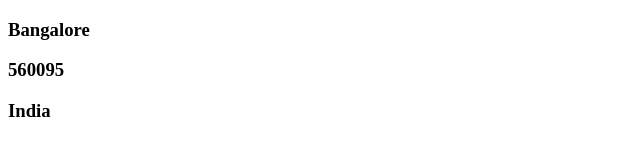
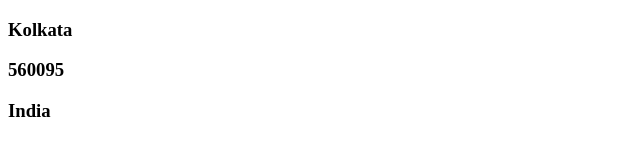
Before and after one commit to awsdevops009/website, a plain HTML site: page index.html in a window 1280 px wide. Shown: the full height of the page, 0-640 px from the left. Drawn offline with Linux system fonts and the light colour scheme.

Commit message:
index.htm file modified in master branch

```diff
--- a/index.html
+++ b/index.html
@@ -4,7 +4,7 @@
 	<title> Index page </title>
 </head>
 <body>
-<h3> Bangalore </h3>
+<h3> Kolkata </h3>
 <h3> 560095 </h3>
 <h3> India </h3>
 </body>
```
